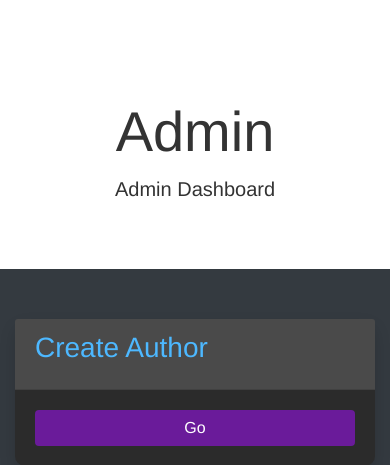
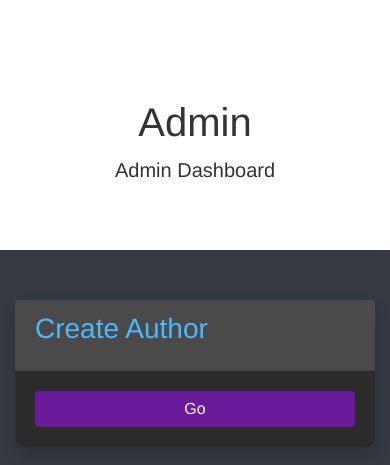
Before and after one commit to ehabahmed2/blog-platform, a Django app: page /dash/ in a window 390 px wide. Shown: the part 58-523 px from the top of the page. Run offline with Django 5.2, Linux system fonts and the light colour scheme; a user stored in the database is signed in; some libraries are stand-ins or nearby versions.

Commit message:
fixed styling of heading

```diff
--- a/blog/templates/base.html
+++ b/blog/templates/base.html
@@ -6,7 +6,15 @@
     <meta name="viewport" content="width=device-width, initial-scale=1.0">
     <title>Ehab's Blog</title>
     <link rel="stylesheet" href="https://stackpath.bootstrapcdn.com/bootstrap/4.5.2/css/bootstrap.min.css">
+    <style>
+        @media (max-width: 768px) {
+            h1 {
+                font-size: 2.5rem !important;
+            }
+        }
+    </style>
     <link rel="stylesheet" href="{% static "style.css" %}">
+
 </head>
 <body class="bg-dark text-light">
 
```
Also changed, not shown: db.sqlite3.
